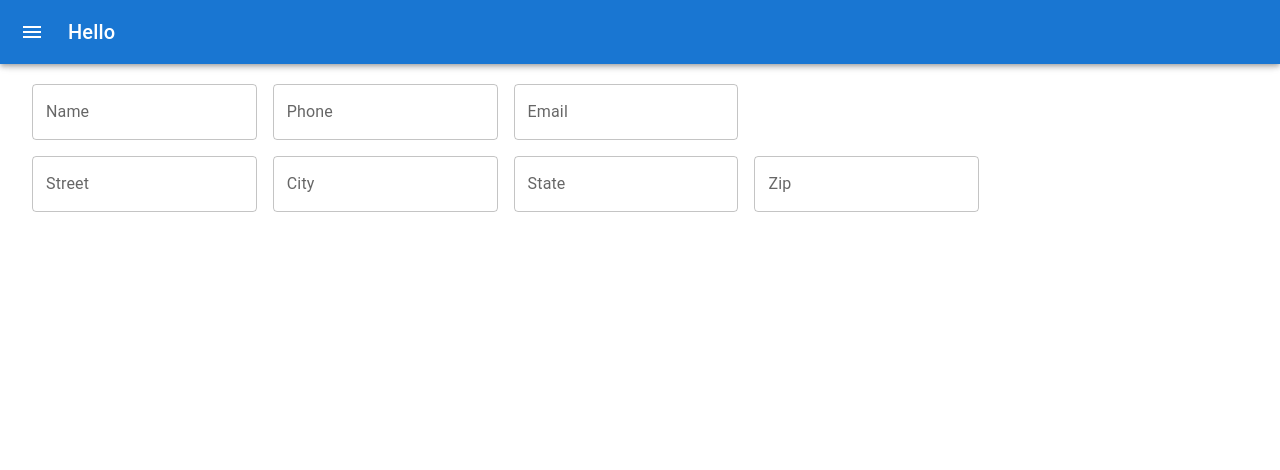
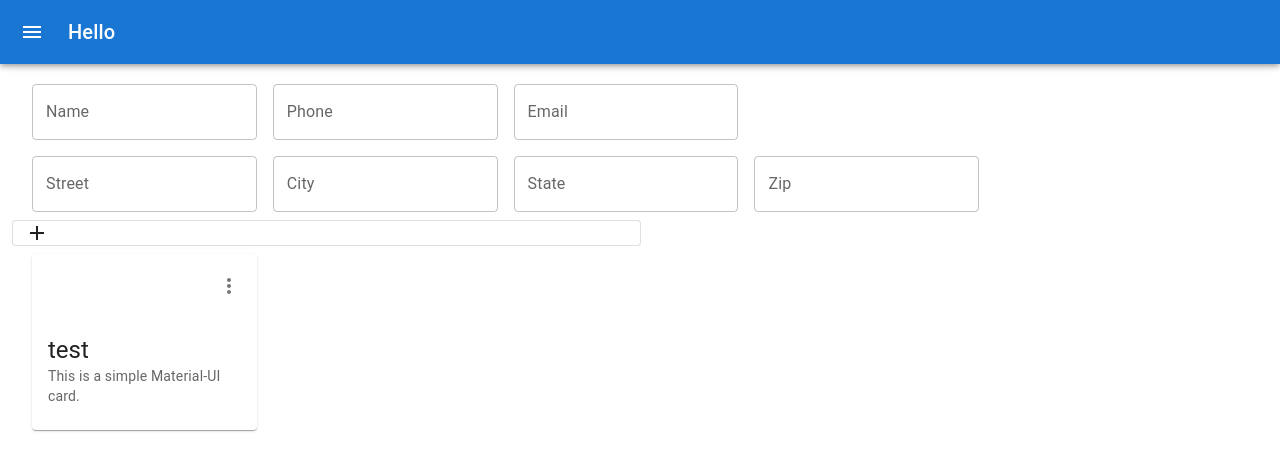
Before and after one commit to stewalc3/chatgpt-r-cv, a React (Create React App) app in the folder Chat GPT Resume-CV Generator Web/ClientApp/: page /user-info in a window 1280 px wide. Shown: the top 470 px of the page. Built offline with nearby package versions, Linux system fonts and the light colour scheme.

Commit message:
last changes

```diff
--- /dev/null
+++ b/Chat GPT Resume-CV Generator Web/ClientApp/src/components/Pages/UserInfo/Education.js
@@ -0,0 +1,26 @@
+import { CardHeader } from '@mui/material';
+import Card from '@mui/material/Card';
+import IconButton from '@mui/material/IconButton';
+import CardContent from '@mui/material/CardContent';
+import Typography from '@mui/material/Typography';
+import MoreVertIcon from '@mui/icons-material/MoreVert';
+function Education() {
+    return (
+        <Card>
+            <CardHeader action={
+          <IconButton aria-label="settings">
+            <MoreVertIcon/>
+          </IconButton>
+        }/>
+            <CardContent>
+                <Typography variant="h5" component="div">
+                    test
+                </Typography>
+                <Typography variant="body2" color="text.secondary">
+                    This is a simple Material-UI card.
+                </Typography>
+            </CardContent>
+        </Card>
+        );
+}
+export default Education;
--- /dev/null
+++ b/Chat GPT Resume-CV Generator Web/ClientApp/src/components/Pages/UserInfo/UserInfo.css
@@ -0,0 +1,3 @@
+.edu-proj{
+    max-height: 20vh;
+}
--- a/Chat GPT Resume-CV Generator Web/ClientApp/src/components/Pages/UserInfo/UserInfo.js
+++ b/Chat GPT Resume-CV Generator Web/ClientApp/src/components/Pages/UserInfo/UserInfo.js
@@ -1,6 +1,8 @@
 import { Box } from '@mui/material';
 import TextField from '@mui/material/TextField';
-
+import Education from "./Education"
+import "./UserInfo.css";
+import AddIcon from '@mui/icons-material/Add';
 export default function UserInfo(){
     return (
         <div>
@@ -14,7 +16,19 @@ export default function UserInfo(){
                 <TextField id="cityInput" label="City" variant="outlined" />
                 <TextField id="stateInput" label="State" variant="outlined" />
                 <TextField id="zipInput" label="Zip" variant="outlined" />
+            </Box>
+            <div className='row edu-proj'>
+                <div className='col card'>
 
+                        <AddIcon/>
+
+                </div>
+                <div className='col'>
+
+                </div>
+            </div>
+            <Box component="form" sx={{ '& > :not(style)': { m: 1, width: '25ch' }, }} noValidate autoComplete="off">
+                <Education/>
             </Box>
 </div>
         );
```
